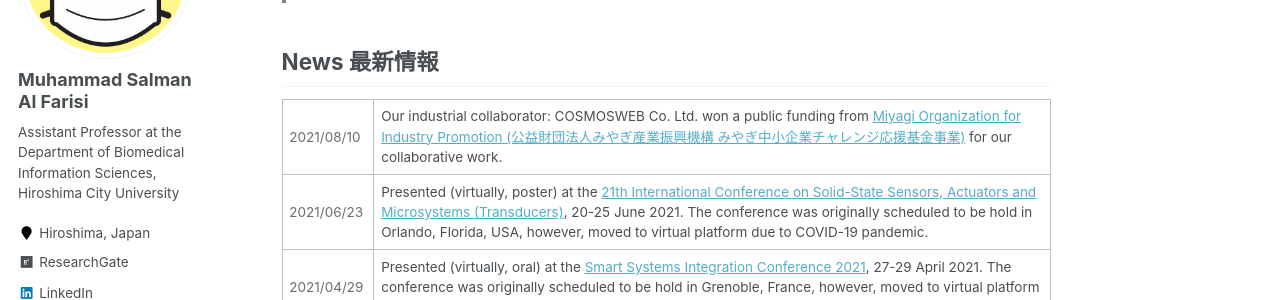
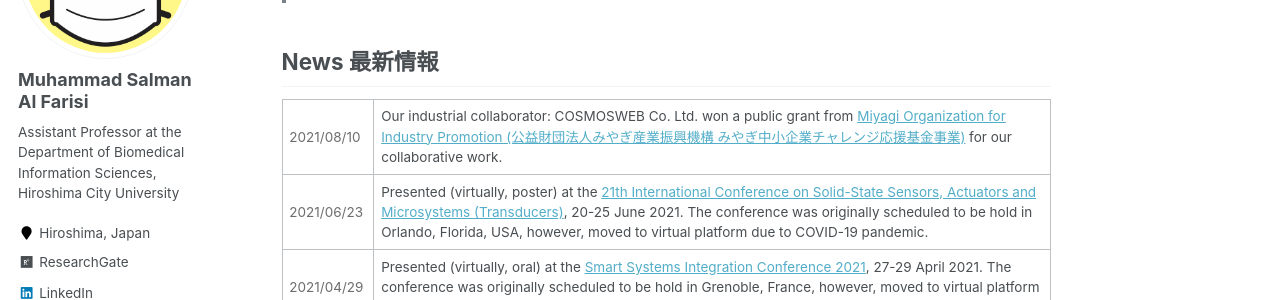
Before and after one commit to msalfarisi/msalfarisi.github.io, a Jekyll site: the page built from _pages/home.md, in a window 1280 px wide and 900 px high, scrolled down 457 px. Shown: the part 152-452 px from the top of the window. Built offline with Jekyll 4.4.1, drawn with Linux system fonts in a browser that asks for light colours; some web fonts are replaced.

Commit message:
Update home.md

```diff
--- a/_pages/home.md
+++ b/_pages/home.md
@@ -24,7 +24,7 @@ Welcome to the homepage of Muhammad Salman Al Farisi, an Assistant Professor at
  <table style="width:100%">
   <tr>
     <td style="color:#6d6d6d;">2021/08/10</td>
-    <td>Our industrial collaborator: COSMOSWEB Co. Ltd. won a public funding from <a href="https://www.joho-miyagi.or.jp/">Miyagi Organization for Industry Promotion (公益財団法人みやぎ産業振興機構 みやぎ中小企業チャレンジ応援基金事業)</a> for our collaborative work.</td>
+    <td>Our industrial collaborator: COSMOSWEB Co. Ltd. won a public grant from <a href="https://www.joho-miyagi.or.jp/">Miyagi Organization for Industry Promotion (公益財団法人みやぎ産業振興機構 みやぎ中小企業チャレンジ応援基金事業)</a> for our collaborative work.</td>
   </tr>
   <tr>
     <td style="color:#6d6d6d;">2021/06/23</td>
```
